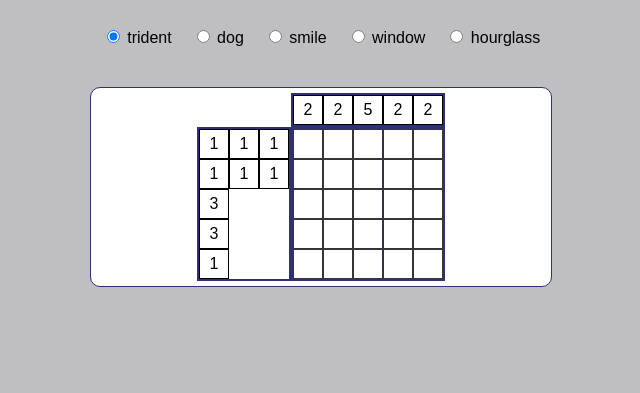
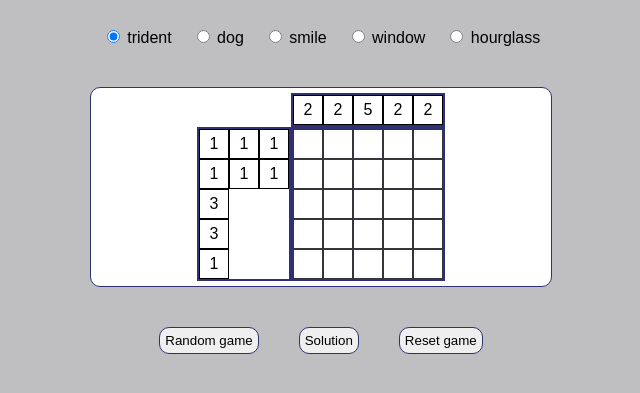
Before and after one commit to ulja4a/rs_school-stage_1, a plain HTML site: page nonograms/index.html in a window 1280 px wide. Shown: the part 61-454 px from the top of the page, without its empty margins (319-959 px from the left). Drawn offline with Linux system fonts and the light colour scheme.

Commit message:
feat: add functions random game and reset at click button

```diff
--- a/nonograms/index.js
+++ b/nonograms/index.js
@@ -8,6 +8,10 @@ const hintsRow = document.createElement('div');
 const boardColumn = document.createElement('div');
 const modalWin = document.createElement('div');
 const winContent = document.createElement('div');
+const randomButton = document.createElement('button');
+const solutionButton = document.createElement('button');
+const buttons = document.createElement('div');
+const resetGameButton = document.createElement('button');
 
 
 document.body.classList.add('body');
@@ -29,6 +33,17 @@ hintsColumn.classList.add('hints-column');
 boardColumn.appendChild(hintsColumn);
 board.classList.add('board');
 boardColumn.appendChild(board);
+buttons.classList.add('buttons');
+wrapper.appendChild(buttons);
+randomButton.classList.add('button');
+randomButton.textContent = 'Random game';
+buttons.appendChild(randomButton);
+solutionButton.classList.add('button');
+solutionButton.textContent = 'Solution';
+buttons.appendChild(solutionButton);
+resetGameButton.classList.add('button');
+resetGameButton.textContent = 'Reset game';
+buttons.appendChild(resetGameButton);
 
 
 modalWin.classList.add('modal-win');
@@ -278,7 +293,7 @@ board.addEventListener('contextmenu', function(event) {
 
 function toggleCross(cell) {
   let existingCross = cell.querySelector('.cross');
-  let existingFilled = cell.querySelector('.filled');
+  //let existingFilled = cell.querySelector('.filled');
 
   if (existingCross) {
     console.log(555)
@@ -319,6 +334,21 @@ window.onclick = function(event) {
 function resetGame() {
   updateGameBoard(5);
 }
+
+let gameSelectionRadios = document.querySelectorAll('input[name="game-selection"]');
+randomButton.addEventListener('click', function() {
+
+  console.log('reset')
+    let randomIndex = Math.floor(Math.random() * gridSelectionEasy.length);
+    console.log(randomIndex)
+    console.log(gridSelectionEasy[randomIndex].field)
+    gameSelectionRadios[randomIndex].checked = true;
+  gameSelectionRadios[randomIndex].dispatchEvent(new Event('change'));
+});
+
+resetGameButton.addEventListener('click', function() {
+  resetGame();
+})
 
 /*let sizes = [5, 10, 15];
 
--- a/nonograms/style.css
+++ b/nonograms/style.css
@@ -173,3 +173,24 @@
   text-decoration: none;
   cursor: pointer;
 }
+
+.buttons {
+  display: flex;
+}
+
+.button {
+  margin-right: 40px;
+  padding: 5px;
+  border-radius: 10px;
+  border: 1px solid #303075;
+  cursor: pointer;
+}
+
+.button:last-child {
+  margin-right: 0;
+}
+
+.button:hover {
+  background-color: #303075;
+  color: #fff;
+}
```
